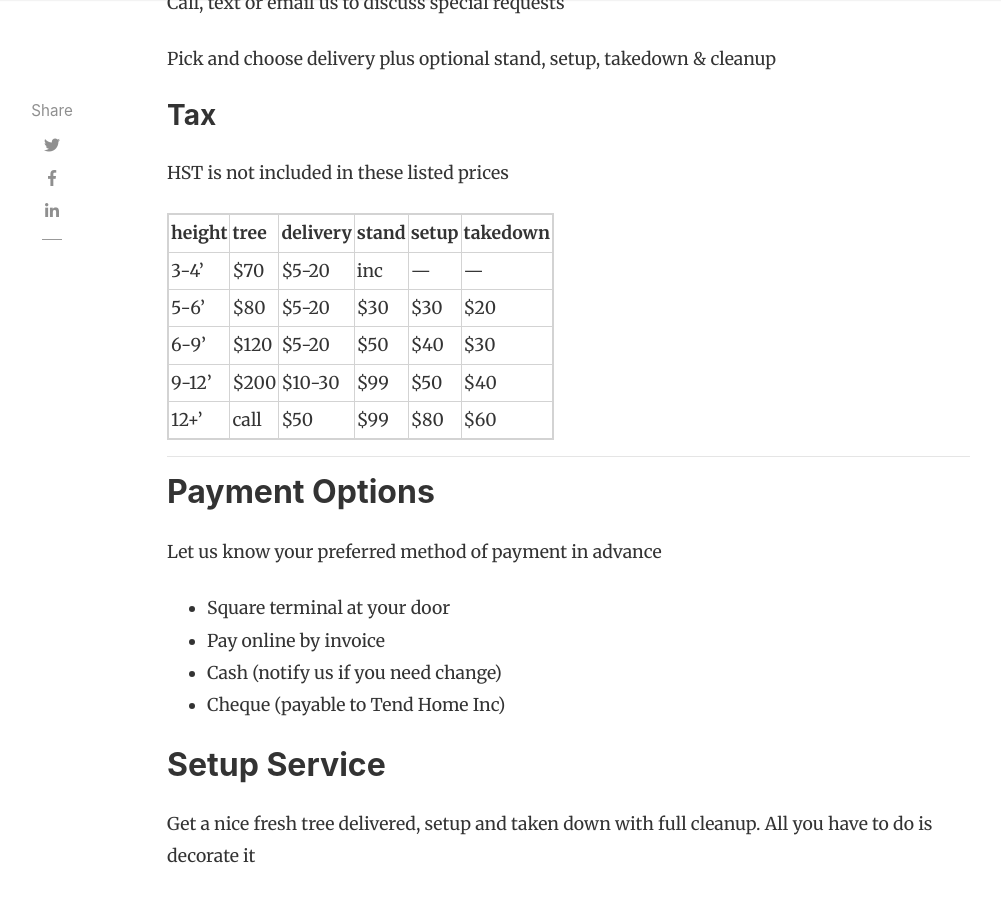
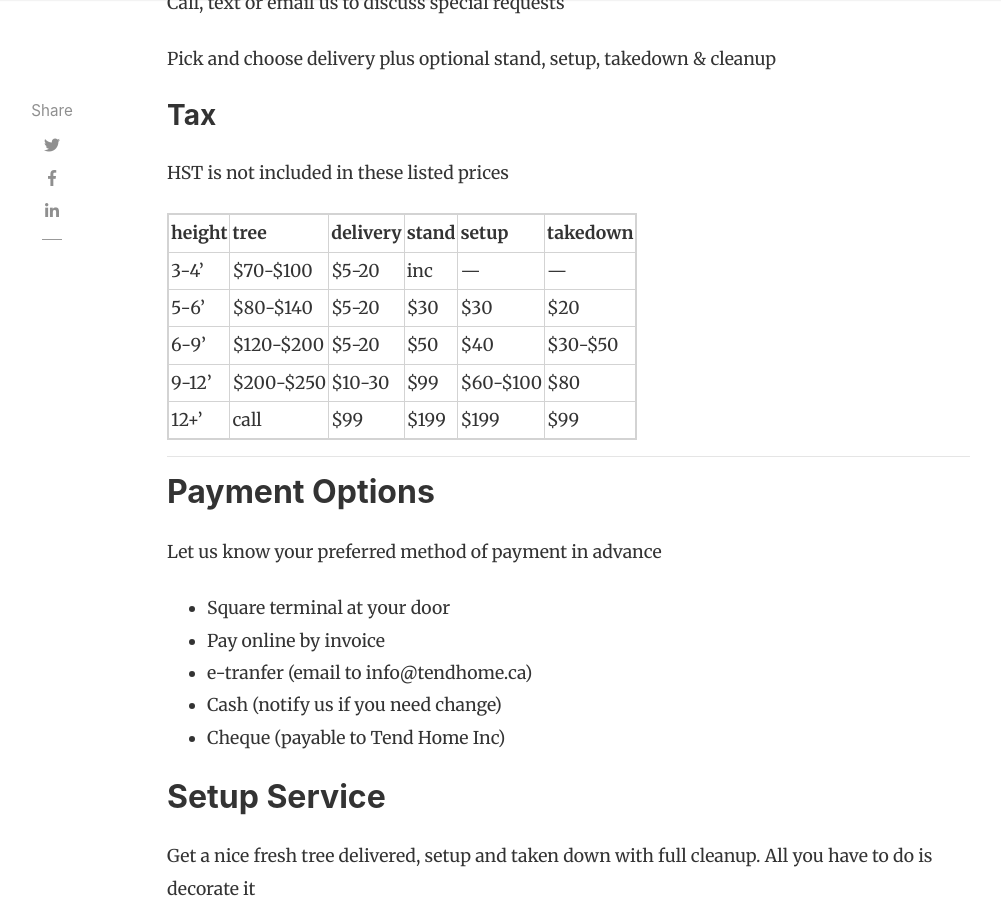
Before and after one commit to tendhome/site, a Jekyll site: the page built from _posts/2019-12-01-xmas.md, in a window 1280 px wide and 900 px high, scrolled down 1419 px. Shown: the whole window, without its empty margins (118-1119 px from the left). Built offline with Jekyll 4.4.1, drawn with Linux system fonts in a browser that asks for light colours; nearby versions of some CDN libraries.

Commit message:
etransfer & ranges

```diff
--- a/_posts/2019-12-01-xmas.md
+++ b/_posts/2019-12-01-xmas.md
@@ -31,11 +31,11 @@ HST is not included in these listed prices
 
 | height  | tree | delivery | stand | setup | takedown |
 |-------  | ---- | -------- | ----- | ----- |--------- |
-| 3-4'    | $70  |  $5-20   |  inc  | ---   | ---      |
-| 5-6'    | $80  |  $5-20   |  $30  | $30   | $20      |
-| 6-9'    | $120 |  $5-20   |  $50  | $40   | $30      |
-| 9-12'   | $200 |  $10-30  |  $99  | $50   | $40      |
-| 12+'    | call |  $50     |  $99  | $80   | $60      |
+| 3-4'    | $70-$100  |  $5-20   |  inc  | ---   | ---      |
+| 5-6'    | $80-$140  |  $5-20   |  $30  | $30   | $20      |
+| 6-9'    | $120-$200 |  $5-20   |  $50  | $40   | $30-$50      |
+| 9-12'   | $200-$250 |  $10-30  |  $99  | $60-$100   | $80      |
+| 12+'    | call |  $99     |  $199  | $199   | $99      |
 {:.pricetable}
 
 ---------
@@ -44,6 +44,7 @@ HST is not included in these listed prices
 Let us know your preferred method of payment in advance
   - Square terminal at your door
   - Pay online by invoice
+  - e-tranfer (email to info@tendhome.ca)
   - Cash (notify us if you need change)
   - Cheque (payable to Tend Home Inc)
 
```
